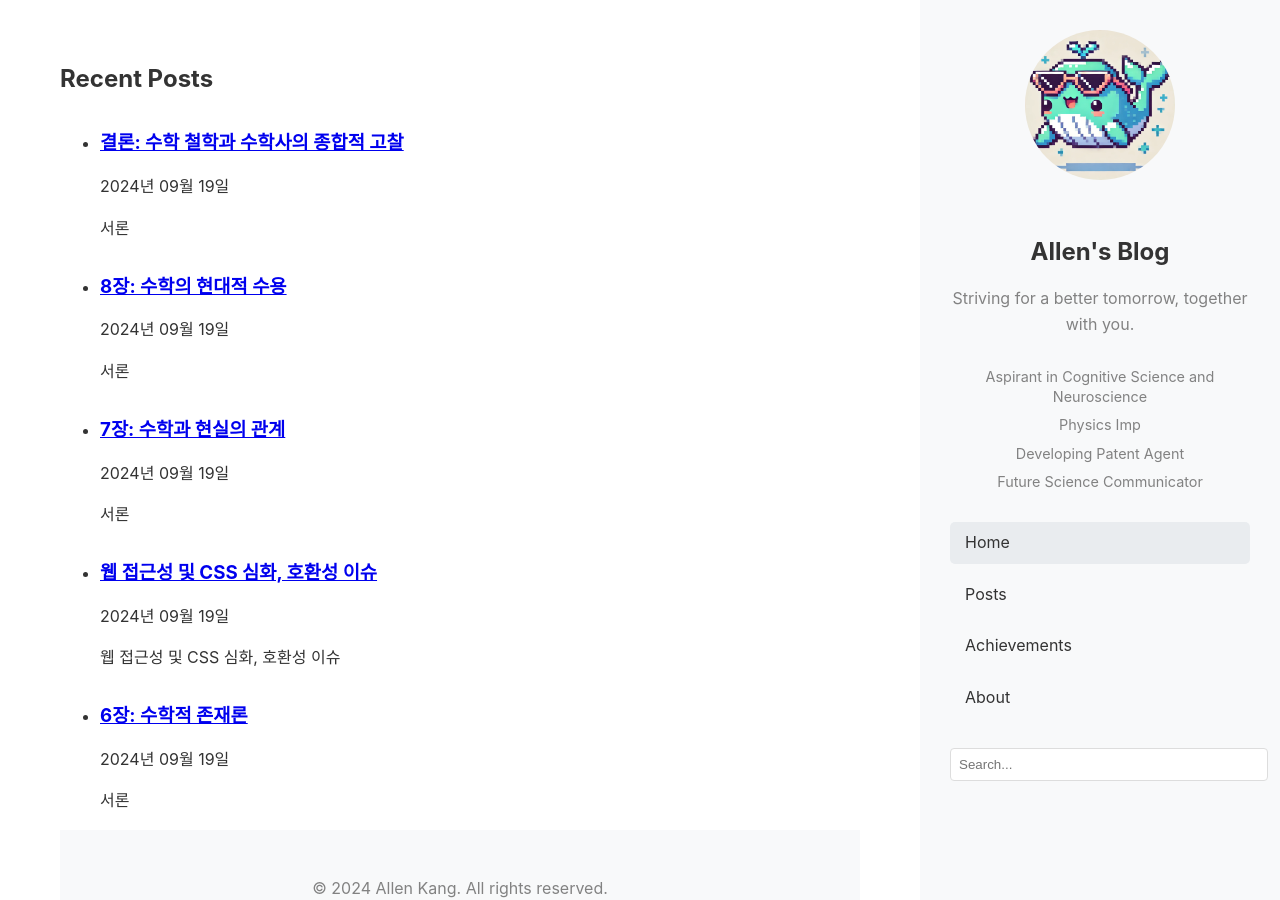
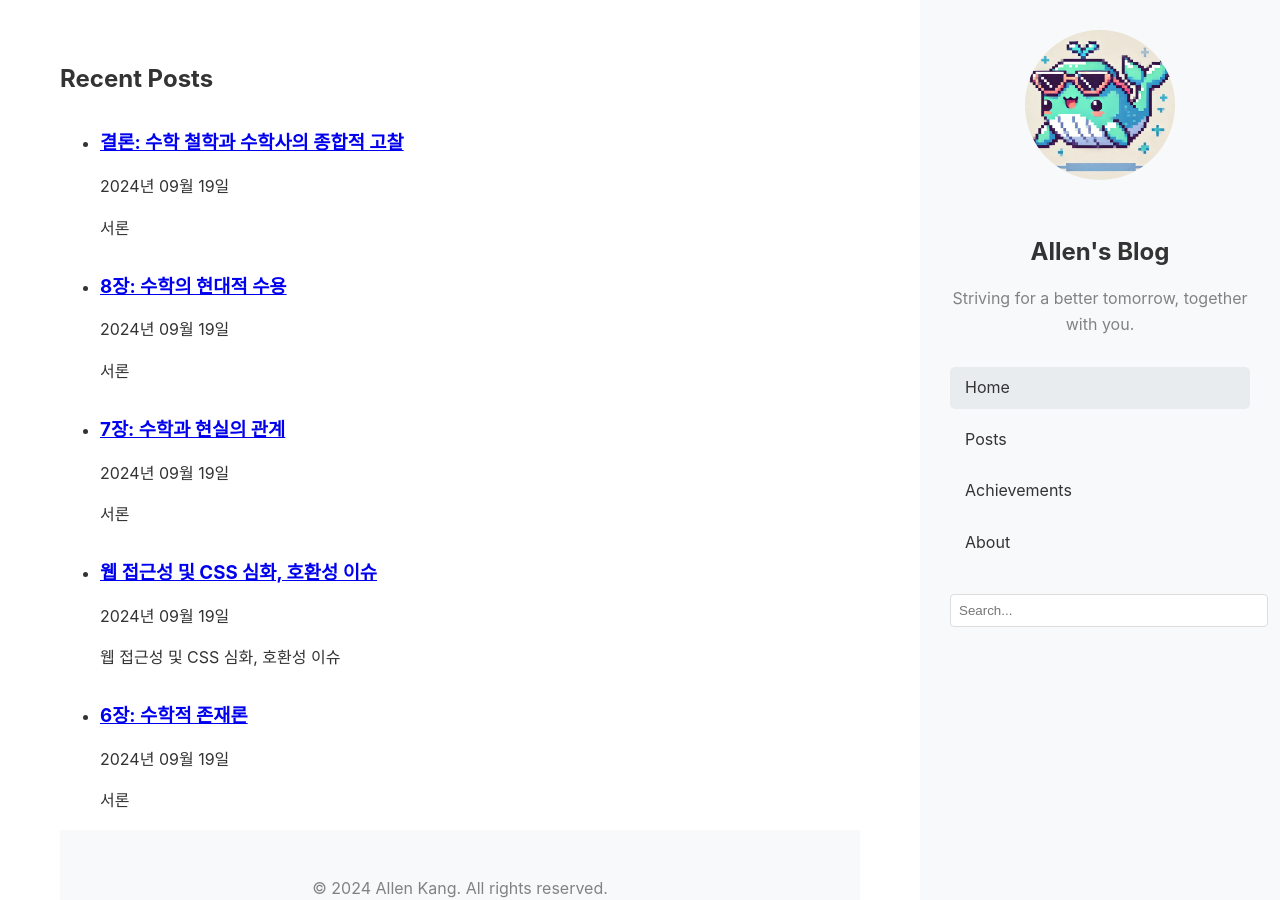
Before and after one commit to allenkang92/allenkang92.github.io, a Jekyll site: the page built from index.md, in a window 1280 px wide and 900 px high. Built offline with Jekyll 4.4.1, drawn with Linux system fonts in a browser that asks for light colours.

Commit message:
어바웃 페이지 수정

```diff
--- a/_layouts/default.html
+++ b/_layouts/default.html
@@ -18,15 +18,6 @@
             <div class="blog-title">
                 <h1>{{ site.title }}</h1>
                 <p>{{ site.description | newline_to_br }}</p>
-            </div>
-
-            <div class="profile-description">
-                <ul>
-                    <li>Aspirant in Cognitive Science and Neuroscience</li>
-                    <li>Physics Imp</li>
-                    <li>Developing Patent Agent</li>
-                    <li>Future Science Communicator</li>
-                </ul>
             </div>
 
             <nav role="navigation" aria-label="main navigation">
```
Also changed, not shown: _pages/about_me_all.md (+1 -1 lines).
